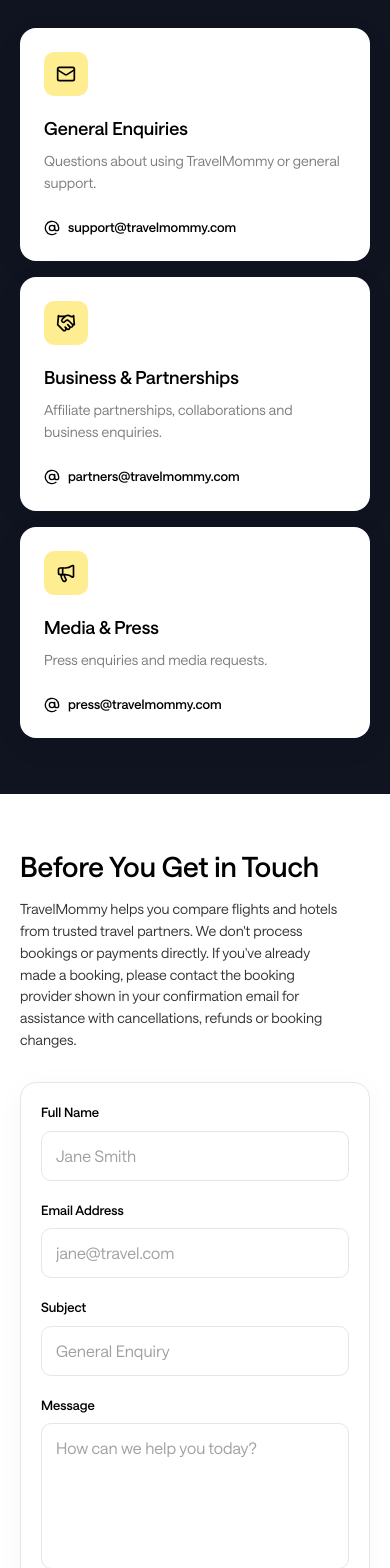
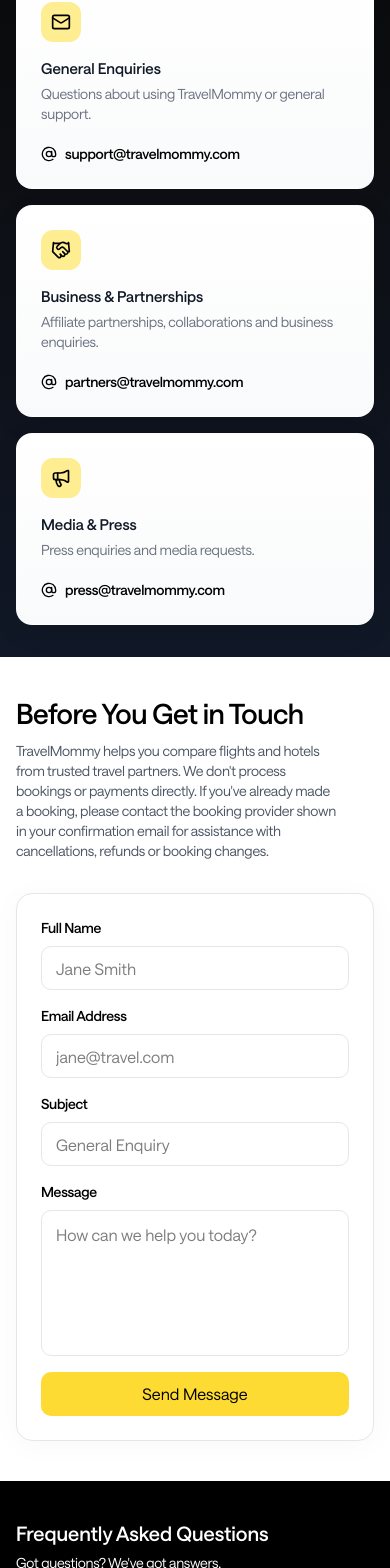
Before and after one commit to ahsan693/Travel-Agency, a Next.js app: page /contactus in a window 390 px wide. Shown: the part 395-1963 px from the top of the page. Built offline with nearby package versions, Linux system fonts and the light colour scheme.

Commit message:
search widget

```diff
--- a/app/contactus/page.tsx
+++ b/app/contactus/page.tsx
@@ -106,7 +106,6 @@
 export default function ContactUs() {
   return (
     <main className="flex min-h-screen w-full flex-col bg-[#FFFFFF]">
-      {/* If Header is globally absolute, you can place it here. */}
       <Header />
       <HeroSection />
       <ContactCardsSection />
@@ -120,28 +119,21 @@
 
 /* ----------------------------------------------------------------
    HERO SECTION
-   // ALIGNMENT COMMENT:
-   // Updated to match specific 1440px desktop specs:
-   // - Margins: Top 193px, Bottom 141px, L/R 140px
-   // - Heading: Center-aligned, 72px, -3% letter spacing
-   // - Paragraph: Center-aligned, 16px, 24px line height
-   // - Gap: 32px between heading and paragraph
 ---------------------------------------------------------------- */
 
 function HeroSection() {
   return (
-    <section className="relative flex w-full flex-col items-center bg-[#FDDB32] pb-[64px] pt-[120px] lg:pb-[141px] lg:pt-[193px]">
+    <section className="relative flex w-full flex-col items-center bg-[#FDDB32] pt-[120px] pb-[40px] lg:pb-[141px] lg:pt-[193px]">
       <div className="relative z-10 w-full max-w-[1440px] px-[20px] lg:px-[140px]">
-        {/* Added items-center here so both elements stack neatly in the center */}
         <div className="flex w-full flex-col items-center">
 
-          {/* Heading - Center Aligned (Removed md:text-left) */}
-          <h1 className="font-sans text-[38px] font-medium leading-none tracking-[0px] text-[#000000] text-center md:text-[72px] md:tracking-[-0.03em]">
+          {/* Heading */}
+          <h1 className="font-sans text-[42px] font-medium leading-[44px] tracking-[-1.5px] text-[#000000] text-center md:text-[72px] md:tracking-[-0.03em] md:leading-none">
             Contact TravelMommy
           </h1>
 
-          {/* Paragraph - Center Aligned */}
-          <p className="mt-[20px] max-w-[800px] font-sans text-[14px] font-normal leading-[1.55] text-[#000000] text-center md:mt-[32px] md:text-[16px] md:leading-[24px]">
+          {/* Paragraph */}
+          <p className="mt-[12px] max-w-[800px] font-sans text-[14px] font-normal leading-[20px] tracking-[-0.28px] text-[#000000] text-center md:mt-[32px] md:text-[16px] md:leading-[24px] md:tracking-[0px]">
             Have a question about TravelMommy? We're here to help. Whether you need
             assistance using our platform, have feedback, or want to discuss a partnership,
             we'd love to hear from you.
@@ -158,25 +150,25 @@
 
 function ContactCardsSection() {
   return (
-    <section className="flex w-full flex-col items-center bg-[#0F1420] py-[56px] px-[20px] lg:px-[140px] lg:py-[100px]">
+    <section className="flex w-full flex-col items-center bg-gradient-to-b from-[#0B0B0B] to-[#111827] py-[32px] px-[16px] lg:bg-none lg:bg-[#0F1420] lg:px-[140px] lg:py-[100px]">
       <div className="mx-auto grid w-full max-w-[1160px] grid-cols-1 gap-[16px] md:gap-[24px] md:grid-cols-3">
         {contactCards.map(({ icon: Icon, title, description, email }) => (
           <div
             key={title}
-            className="flex flex-col items-start rounded-[16px] bg-[#FFFFFF] p-[24px] shadow-[0_8px_30px_rgba(0,0,0,0.06)] md:rounded-[20px] md:p-[32px]"
+            className="flex flex-col items-start rounded-[16px] border border-white/20 bg-gradient-to-b from-[#FFFFFF] to-[#F9FAFB] p-[24px] shadow-[0_8px_30px_rgba(0,0,0,0.06)] md:rounded-[20px] md:border-none md:bg-none md:bg-[#FFFFFF] md:p-[32px]"
           >
-            <div className="mb-[20px] flex h-[44px] w-[44px] items-center justify-center rounded-[10px] bg-[#FFED91] md:mb-[24px] md:h-[48px] md:w-[48px] md:rounded-[12px]">
+            <div className="mb-[16px] flex h-[40px] w-[40px] items-center justify-center rounded-[12px] bg-[#FFED91] md:mb-[24px] md:h-[48px] md:w-[48px]">
               <Icon className="h-[20px] w-[20px] text-[#000000] md:h-[22px] md:w-[22px]" strokeWidth={2} />
             </div>
-            <h3 className="mb-[10px] font-sans text-[18px] font-medium leading-[24px] tracking-[0px] text-[#000000] md:mb-[12px] md:text-[20px] md:leading-[26px]">
+            <h3 className="mb-[6px] font-sans text-[15px] font-medium leading-[20px] tracking-[0px] text-[#111827] md:mb-[12px] md:text-[20px] md:leading-[26px] md:text-[#000000]">
               {title}
             </h3>
-            <p className="mb-[24px] flex-1 font-sans text-[14px] font-normal leading-[22px] text-[#7D7D7D] md:mb-[32px] md:text-[15px] md:leading-[24px]">
+            <p className="mb-[16px] flex-1 font-sans text-[14px] font-normal leading-[20px] tracking-[-0.28px] text-[#6B7280] md:mb-[32px] md:text-[15px] md:leading-[24px] md:tracking-[0px] md:text-[#7D7D7D]">
               {description}
             </p>
             <a
               href={`mailto:${email}`}
-              className="flex items-center gap-[8px] font-sans text-[13px] font-medium text-[#000000] transition-colors hover:text-[#7D7D7D] md:text-[14px]"
+              className="mt-[4px] flex items-center gap-[8px] font-sans text-[14px] font-medium leading-[20px] tracking-[-0.28px] text-[#111827] transition-colors hover:text-[#7D7D7D] md:mt-0 md:text-[14px] md:tracking-[0px] md:text-[#000000]"
             >
               <AtSign className="h-[16px] w-[16px]" />
               {email}
@@ -208,15 +200,15 @@
   };
 
   return (
-    <section className="flex w-full flex-col items-center bg-[#FFFFFF] py-[56px] px-[20px] lg:px-[140px] lg:py-[100px]">
+    <section className="flex w-full flex-col items-center bg-[#FFFFFF] py-[40px] px-[16px] lg:px-[140px] lg:py-[100px]">
       <div className="mx-auto grid w-full max-w-[1160px] grid-cols-1 gap-[32px] lg:grid-cols-[1fr_1.2fr] lg:gap-[96px]">
 
         {/* Left Column: Text Content */}
         <div className="flex flex-col lg:pt-[40px]">
-          <h2 className="mb-[16px] font-sans text-[28px] font-medium leading-[1.15] tracking-[0px] text-[#000000] md:mb-[24px] sm:text-[48px] md:leading-[1.1] md:tracking-[0px]">
+          <h2 className="mb-[12px] font-sans text-[28px] font-medium leading-[32px] tracking-[-0.5px] text-[#000000] sm:text-[48px] md:mb-[24px] md:leading-[1.1] md:tracking-[0px]">
             Before You Get in Touch
           </h2>
-          <p className="max-w-[320px] font-sans text-[14px] font-normal leading-[1.55] text-[#000000] opacity-80 md:max-w-[480px] sm:text-[16px]">
+          <p className="max-w-[320px] font-sans text-[14px] font-normal leading-[20px] tracking-[-0.28px] text-[#4B5563] md:max-w-[480px] md:text-[16px] md:leading-[1.55] md:tracking-[0px] md:text-[#000000] md:opacity-80">
             TravelMommy helps you compare flights and hotels from trusted travel
             partners. We don't process bookings or payments directly. If you've already
             made a booking, please contact the booking provider shown in your
@@ -226,7 +218,7 @@
         </div>
 
         {/* Right Column: Form Card */}
-        <div className="rounded-[16px] border border-[#E6E6E6] bg-[#FFFFFF] p-[20px] shadow-[0_4px_30px_rgba(0,0,0,0.03)] md:rounded-[24px] sm:p-[48px]">
+        <div className="rounded-[16px] border border-[#E6E6E6] bg-[#FFFFFF] p-[24px] shadow-[0_4px_30px_rgba(0,0,0,0.03)] sm:p-[48px] md:rounded-[24px]">
           {submitted ? (
             <div className="flex min-h-[360px] flex-col items-center justify-center text-center md:min-h-[460px]">
               <h3 className="font-sans text-[22px] font-medium text-[#000000] md:text-[24px]">Message sent!</h3>
@@ -235,9 +227,9 @@
               </p>
             </div>
           ) : (
-            <form onSubmit={handleSubmit} className="flex flex-col gap-[20px] md:gap-[24px]">
+            <form onSubmit={handleSubmit} className="flex flex-col gap-[16px] md:gap-[24px]">
               <div className="flex flex-col gap-[8px] md:gap-[10px]">
-                <label htmlFor="name" className="font-sans text-[13px] font-medium text-[#000000] md:text-[14px]">
+                <label htmlFor="name" className="font-sans text-[14px] font-medium leading-[20px] tracking-[-0.28px] text-[#000000] md:text-[14px] md:tracking-[0px]">
                   Full Name
                 </label>
                 <input
@@ -248,12 +240,12 @@
                   value={form.name}
                   onChange={handleChange}
                   required
-                  className="w-full rounded-[10px] border border-[#E6E6E6] bg-[#FFFFFF] px-[14px] py-[12px] font-sans text-[14px] text-[#000000] placeholder:text-[#A0A0A0] outline-none transition-colors focus:border-[#FDDB32] md:rounded-[12px] md:px-[16px] md:py-[14px] md:text-[15px]"
+                  className="h-[44px] w-full rounded-[10px] border border-[#E6E6E6] bg-[#FFFFFF] px-[14px] py-[12px] font-sans text-[14px] text-[#000000] placeholder:text-[#7D7D7D] outline-none transition-colors focus:border-[#FDDB32] md:h-auto md:rounded-[12px] md:px-[16px] md:py-[14px] md:text-[15px]"
                 />
               </div>
 
               <div className="flex flex-col gap-[8px] md:gap-[10px]">
-                <label htmlFor="email" className="font-sans text-[13px] font-medium text-[#000000] md:text-[14px]">
+                <label htmlFor="email" className="font-sans text-[14px] font-medium leading-[20px] tracking-[-0.28px] text-[#000000] md:text-[14px] md:tracking-[0px]">
                   Email Address
                 </label>
                 <input
@@ -264,12 +256,12 @@
                   value={form.email}
                   onChange={handleChange}
                   required
-                  className="w-full rounded-[10px] border border-[#E6E6E6] bg-[#FFFFFF] px-[14px] py-[12px] font-sans text-[14px] text-[#000000] placeholder:text-[#A0A0A0] outline-none transition-colors focus:border-[#FDDB32] md:rounded-[12px] md:px-[16px] md:py-[14px] md:text-[15px]"
+                  className="h-[44px] w-full rounded-[10px] border border-[#E6E6E6] bg-[#FFFFFF] px-[14px] py-[12px] font-sans text-[14px] text-[#000000] placeholder:text-[#7D7D7D] outline-none transition-colors focus:border-[#FDDB32] md:h-auto md:rounded-[12px] md:px-[16px] md:py-[14px] md:text-[15px]"
                 />
               </div>
 
               <div className="flex flex-col gap-[8px] md:gap-[10px]">
-                <label htmlFor="subject" className="font-sans text-[13px] font-medium text-[#000000] md:text-[14px]">
+                <label htmlFor="subject" className="font-sans text-[14px] font-medium leading-[20px] tracking-[-0.28px] text-[#000000] md:text-[14px] md:tracking-[0px]">
                   Subject
                 </label>
                 <input
@@ -280,12 +272,12 @@
                   value={form.subject}
                   onChange={handleChange}
                   required
-                  className="w-full rounded-[10px] border border-[#E6E6E6] bg-[#FFFFFF] px-[14px] py-[12px] font-sans text-[14px] text-[#000000] placeholder:text-[#A0A0A0] outline-none transition-colors focus:border-[#FDDB32] md:rounded-[12px] md:px-[16px] md:py-[14px] md:text-[15px]"
+                  className="h-[44px] w-full rounded-[10px] border border-[#E6E6E6] bg-[#FFFFFF] px-[14px] py-[12px] font-sans text-[14px] text-[#000000] placeholder:text-[#7D7D7D] outline-none transition-colors focus:border-[#FDDB32] md:h-auto md:rounded-[12px] md:px-[16px] md:py-[14px] md:text-[15px]"
                 />
               </div>
 
               <div className="flex flex-col gap-[8px] md:gap-[10px]">
-                <label htmlFor="message" className="font-sans text-[13px] font-medium text-[#000000] md:text-[14px]">
+                <label htmlFor="message" className="font-sans text-[14px] font-medium leading-[20px] tracking-[-0.28px] text-[#000000] md:text-[14px] md:tracking-[0px]">
                   Message
                 </label>
                 <textarea
@@ -296,13 +288,13 @@
                   value={form.message}
                   onChange={handleChange}
                   required
-                  className="w-full resize-none rounded-[10px] border border-[#E6E6E6] bg-[#FFFFFF] px-[14px] py-[12px] font-sans text-[14px] text-[#000000] placeholder:text-[#A0A0A0] outline-none transition-colors focus:border-[#FDDB32] md:rounded-[12px] md:px-[16px] md:py-[14px] md:text-[15px]"
+                  className="min-h-[120px] w-full resize-none rounded-[10px] border border-[#E6E6E6] bg-[#FFFFFF] px-[14px] py-[12px] font-sans text-[14px] text-[#000000] placeholder:text-[#7D7D7D] outline-none transition-colors focus:border-[#FDDB32] md:h-auto md:rounded-[12px] md:px-[16px] md:py-[14px] md:text-[15px]"
                 />
               </div>
 
               <button
                 type="submit"
-                className="mt-[4px] flex w-full items-center justify-center rounded-[10px] bg-[#FDDB32] py-[14px] font-sans text-[14px] font-medium text-[#000000] transition-colors hover:bg-[#e5c52c] md:mt-[8px] md:rounded-[12px] md:py-[16px] md:text-[15px]"
+                className="mt-0 flex h-[44px] w-full items-center justify-center rounded-[10px] bg-[#FDDB32] py-[12px] font-sans text-[14px] font-medium text-[#000000] transition-colors hover:bg-[#e5c52c] md:mt-[8px] md:h-auto md:rounded-[12px] md:py-[16px] md:text-[15px]"
               >
                 Send Message
               </button>
@@ -323,31 +315,31 @@
   const [openFaq, setOpenFaq] = useState<number | null>(0);
 
   return (
-    <section className="flex w-full flex-col items-center bg-[#000000] py-[56px] px-[20px] lg:px-[140px] lg:py-[100px]">
-      <div className="mx-auto grid w-full max-w-[1160px] gap-[32px] lg:grid-cols-[1fr_1.4fr] lg:gap-[64px]">
+    <section className="flex w-full flex-col items-center bg-[#000000] py-[40px] px-[16px] lg:px-[140px] lg:py-[100px]">
+      <div className="mx-auto grid w-full max-w-[1160px] gap-[24px] lg:grid-cols-[1fr_1.4fr] lg:gap-[64px]">
 
         {/* Left Column: Text Content */}
         <div className="flex flex-col lg:pt-[20px]">
-          <h2 className="mb-[12px] font-sans text-[28px] font-medium leading-[1.15] tracking-[0px] text-[#FFFFFF] md:mb-[16px] sm:text-[48px] md:leading-[1.1] md:tracking-[0px]">
-            Frequently Asked<br />Questions
+          <h2 className="mb-[8px] font-sans text-[20px] font-medium leading-[24px] tracking-[0px] text-[#FFFFFF] sm:text-[48px] md:mb-[16px] md:leading-[1.1]">
+            Frequently Asked <br className="hidden md:block" />Questions
           </h2>
-          <p className="font-sans text-[14px] font-normal leading-[22px] text-[#FFFFFF] opacity-80 sm:text-[16px] md:leading-[24px]">
+          <p className="font-sans text-[14px] font-normal leading-[20px] tracking-[-0.28px] text-[#FFFFFF] sm:text-[16px] md:leading-[24px] md:tracking-[0px] md:opacity-80">
             Got questions? We've got answers.
           </p>
         </div>
 
         {/* Right Column: Accordion */}
-        <div className="flex flex-col gap-[12px] md:gap-[16px]">
+        <div className="flex flex-col gap-[10px] md:gap-[16px]">
           {faqs.map((faq, idx) => {
             const isOpen = openFaq === idx;
             return (
-              <div key={faq.question} className="rounded-[16px] bg-[#FFFFFF] px-[20px] py-[18px] md:rounded-[20px] md:px-[28px] md:py-[24px]">
+              <div key={faq.question} className="rounded-[16px] bg-[#FFFFFF] p-[18px] md:rounded-[20px] md:px-[28px] md:py-[24px]">
                 <button
                   type="button"
                   onClick={() => setOpenFaq(isOpen ? null : idx)}
                   className="flex w-full items-center justify-between text-left"
                 >
-                  <span className="font-sans text-[15px] font-medium leading-[22px] tracking-[0px] text-[#000000] md:text-[16px] md:leading-[24px]">
+                  <span className="font-sans text-[15px] font-medium leading-[20px] tracking-[-0.32px] text-[#000000] md:text-[16px] md:leading-[24px] md:tracking-[0px]">
                     {faq.question}
                   </span>
                   <span className="flex h-[22px] w-[22px] flex-shrink-0 items-center justify-center text-[#000000] md:h-[24px] md:w-[24px]">
@@ -355,7 +347,7 @@
                   </span>
                 </button>
                 {isOpen && (
-                  <p className="mt-[12px] font-sans text-[14px] font-normal leading-[1.55] text-[#7D7D7D] md:mt-[16px] md:text-[15px]">
+                  <p className="mt-[12px] font-sans text-[14px] font-normal leading-[20px] tracking-[-0.28px] text-[#666666] md:mt-[16px] md:text-[15px] md:leading-[1.55] md:tracking-[0px] md:text-[#7D7D7D]">
                     {faq.answer}
                   </p>
                 )}
@@ -375,17 +367,17 @@
 
 function FollowUsSection() {
   return (
-    <section className="flex w-full flex-col items-center bg-[#FFFFFF] py-[56px] px-[20px] lg:px-[140px] md:py-[80px]">
-      <h3 className="mb-[20px] font-sans text-[18px] font-medium leading-[24px] text-[#000000] md:mb-[28px] md:text-[20px]">
+    <section className="flex w-full flex-col items-center bg-[#FFFFFF] py-[32px] px-[32px] md:py-[80px] lg:px-[140px]">
+      <h3 className="mb-[18px] font-sans text-[18px] font-medium leading-[22px] tracking-[-0.2px] text-[#000000] md:mb-[28px] md:text-[20px] md:leading-[24px] md:tracking-[0px]">
         Follow Us
       </h3>
-      <div className="flex items-center gap-[14px] md:gap-[16px]">
+      <div className="flex items-center gap-[16px]">
         {socialLinks.map(({ icon: Icon, href, label, bgColor }) => (
           <a
             key={label}
             href={href}
             aria-label={label}
-            className={`flex h-[44px] w-[44px] items-center justify-center rounded-full text-[#FFFFFF] transition-transform hover:scale-110 md:h-[48px] md:w-[48px] ${bgColor}`}
+            className={`flex h-[40px] w-[40px] items-center justify-center rounded-[20px] border border-[#E6E6E6] text-[#FFFFFF] transition-transform hover:scale-110 md:h-[48px] md:w-[48px] md:border-none ${bgColor}`}
           >
             <Icon className="h-[18px] w-[18px] md:h-[20px] md:w-[20px]" />
           </a>
```
